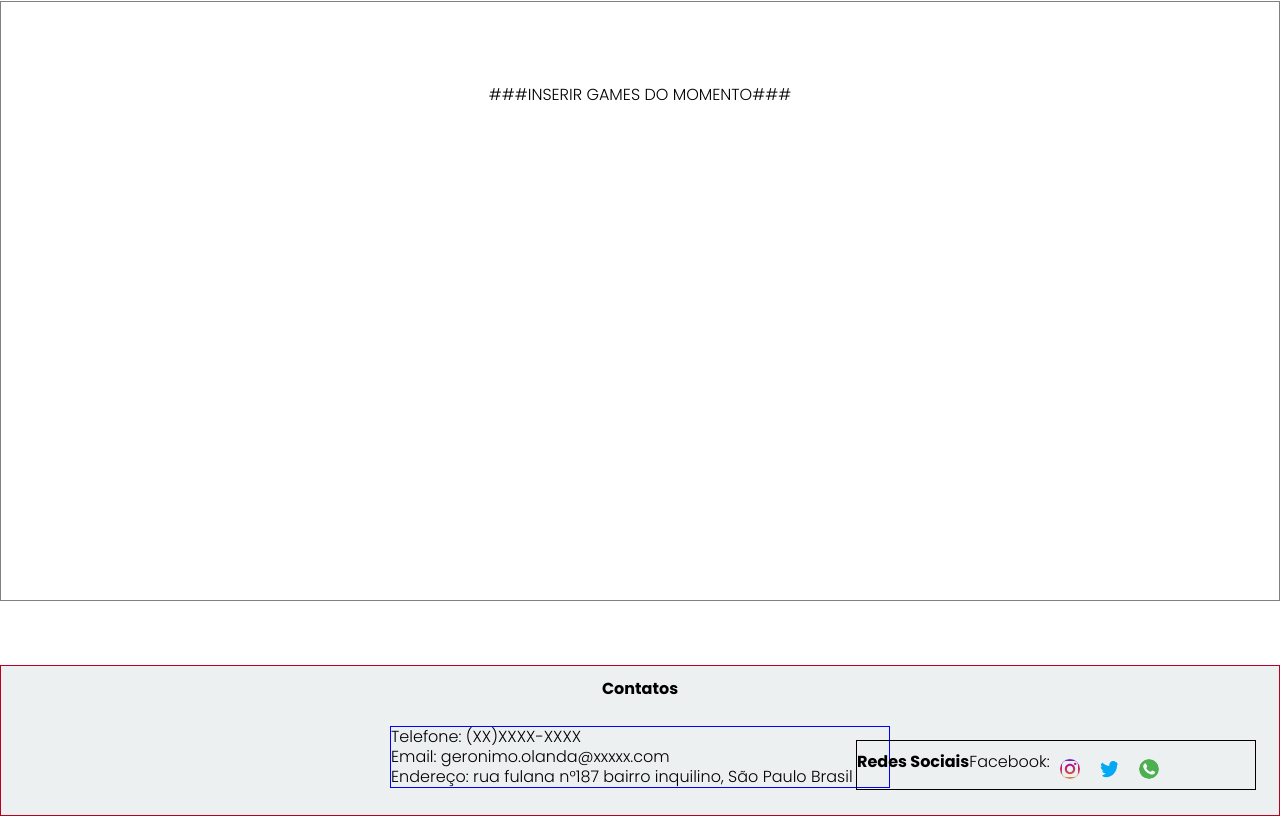
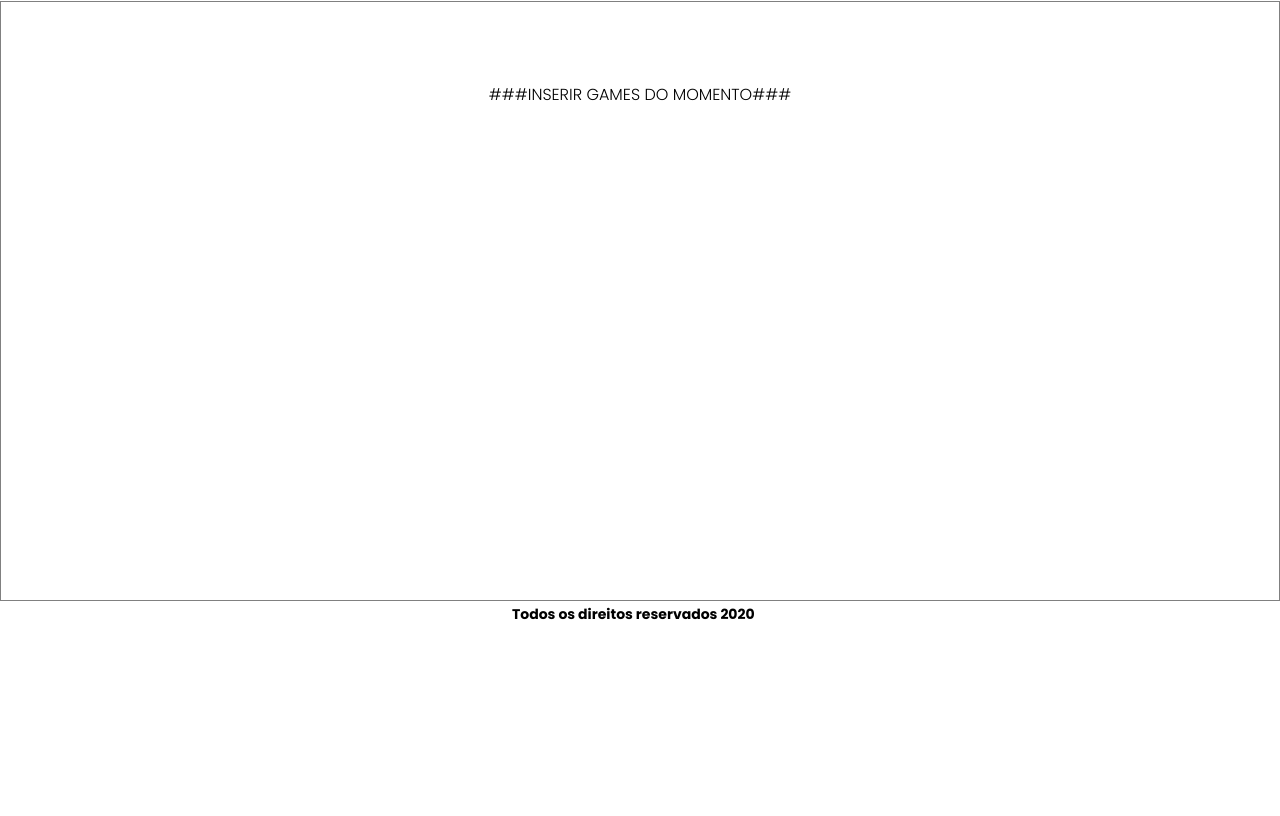
Before and after one commit to GeronimoOlanda/worldGame, a plain HTML site: page index.html in a window 1280 px wide. Shown: the part 1330-2146 px from the top of the page. After the commit the page ends 1956 px from the top, so only its background shows below. Drawn offline with Linux system fonts and the light colour scheme.

Commit message:
update footer and css

```diff
--- a/assets/css/style.css
+++ b/assets/css/style.css
@@ -160,6 +160,7 @@ h3{
 
     text-align: center;
     font-family: 'Poppins', sans-serif;
+    font-size: 24px;
 }
 
 
@@ -216,53 +217,12 @@ img{
 /* Final Ultimo Elemento */
 
 /*Inicio Configuração Footer */
-footer {
+small{
 
-    position: relative;
-    background-color: #ecf0f1;
-
-    border: 1px solid rgb(185, 0, 31);
-    margin-top: 5%;
-    padding-top:10px;
-    padding-bottom: 2%;
-
-    font-size: 16px;
-
-    place-items: center;
-
-    top: 0;
-    bottom: 0;
-}
-h6{
-    text-align: center;
-}
-
-.p-space{
-    line-height:20px;
-}
-
-.social-networks{
-    display: flex;
-
-}
-
-.contact-information{
-    border: 1px solid blue;
+    margin-left: 40%;
 
 
-    width: 500px;
+    font-size: 14px;
+    font-weight: bolder;
 }
-.social-networks{
-
-   border:1px solid black;
-   margin-top: -3em;
-   margin-left: 52em;
-   padding-top:1vh;
-   width: 400px;
-}
-
-.social-links{
-    padding: 10px;
-}
-
 /* Final COnfiguração Footer */
--- a/index.html
+++ b/index.html
@@ -54,7 +54,7 @@
 
         <!--Secundario Principal-->
         <div class="secondary">
-            <h2 class="formatter-h2">Desenvolvimento completo dos jogos do momento!</h2>
+            <h2 class="formatter-h2">UM POUCO SOBRE AGENTE, ISSO MESMO, "AGENTE",<br> SOMOS GAMERS DISFARÇADOS DE PROGRAMADORES!</h2>
             <div class="sidepicture-left">
                 <img src="./assets/img/bg6.png" height="100%" width="35%" alt="games">
             </div>
@@ -80,20 +80,7 @@
 
     </div>
     <footer>
-        <h6>Contatos</h6><br>
-       <div class="contact-information">
-            <p class="p-space">Telefone: (XX)XXXX-XXXX</p>
-            <p class="p-space">Email: geronimo.olanda@xxxxx.com</p>
-            <p class="p-space">Endereço: rua fulana n°187 bairro inquilino, São Paulo Brasil</p>
-        </div>
-        <!---->
-        <div class="social-networks">
-            <span><h6>Redes Sociais</h6></span>
-            <p>Facebook:</p><br>
-            <img class="social-links" src="./assets/img/social-network/instagram.svg" width="10%" height="10%" alt="instagram">
-            <img class="social-links" src="./assets/img/social-network/twitter.svg"   width="10%" height="10%" alt="twitter">
-            <img class="social-links" src="./assets/img/social-network/whatsapp.svg"  width="10%" height="10%" alt="WhatsApp">
-        </div>
+      <span><small>Todos os direitos reservados 2020</small></span>
     </footer>
     <!--scripts-->
     <script src="./assets/js/main.js"></script>
```
